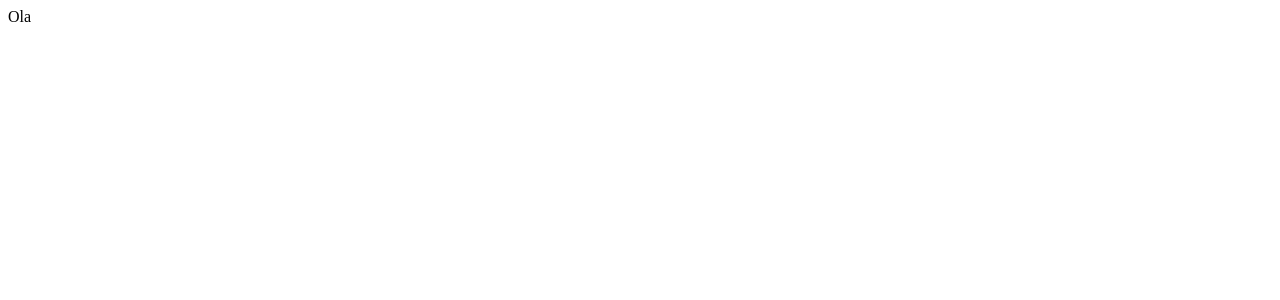
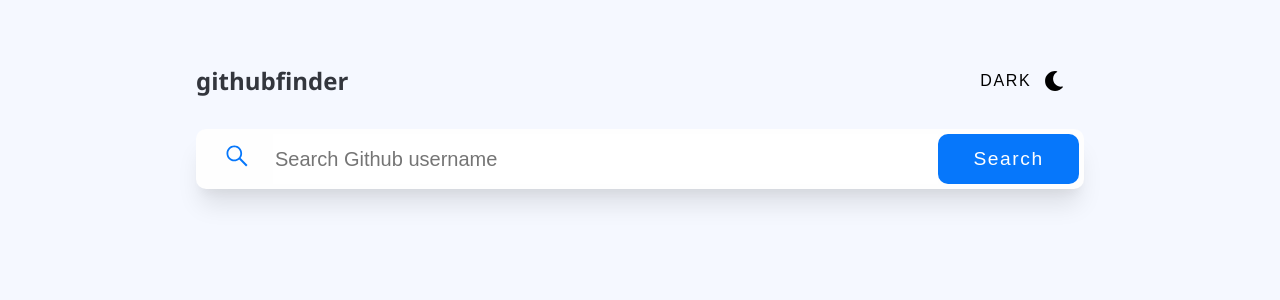
Before and after one commit to jacksonbrunoss/github-user-search, a React (Vite) app: page / in a window 1280 px wide. Shown: the top 300 px of the page. Built offline with nearby package versions, Linux system fonts and the light colour scheme.

Commit message:
Adicionando componente de pesquisa

```diff
--- a/index.html
+++ b/index.html
@@ -1,5 +1,5 @@
 <!DOCTYPE html>
-<html lang="en">
+<html lang="pt-br">
 
 <head>
   <meta charset="UTF-8" />
--- a/package.json
+++ b/package.json
@@ -10,7 +10,9 @@
   },
   "dependencies": {
     "react": "^18.2.0",
-    "react-dom": "^18.2.0"
+    "react-dom": "^18.2.0",
+    "react-icons": "^4.4.0",
+    "styled-components": "^5.3.5"
   },
   "devDependencies": {
     "@types/react": "^18.0.17",
--- a/src/App.jsx
+++ b/src/App.jsx
@@ -1,7 +1,15 @@
 import { useState } from "react";
 
+import Navbar from "./components/Navbar";
+import Search from "./components/Search";
+
 function App() {
-  return <div className="App">Ola</div>;
+  return (
+    <>
+      <Navbar />
+      <Search />
+    </>
+  );
 }
 
 export default App;
--- /dev/null
+++ b/src/components/Navbar/index.jsx
@@ -0,0 +1,20 @@
+import React from "react";
+import * as S from "./styled";
+import { FaMoon } from "react-icons/fa";
+
+const Navbar = () => {
+  return (
+    <S.NavbarBox>
+      <S.Container>
+        <S.NavbarWrapper>
+          <S.Brand>githubfinder</S.Brand>
+          <S.ButtonTheme>
+            <span>Dark</span> <FaMoon />
+          </S.ButtonTheme>
+        </S.NavbarWrapper>
+      </S.Container>
+    </S.NavbarBox>
+  );
+};
+
+export default Navbar;
--- /dev/null
+++ b/src/components/Navbar/styled.jsx
@@ -0,0 +1,35 @@
+import styled from "styled-components";
+
+export const NavbarBox = styled.nav`
+  width: 100%;
+  padding-top: 4rem;
+`;
+export const Container = styled.div`
+  max-width: 57.5rem;
+  padding: 0rem 1rem;
+  margin: 0 auto;
+`;
+export const NavbarWrapper = styled.div`
+  width: 100%;
+  display: flex;
+  justify-content: space-between;
+  align-items: center;
+`;
+export const Brand = styled.span`
+  font-size: 1.5rem;
+  font-weight: 700;
+`;
+export const ButtonTheme = styled.button`
+  padding: 0rem 1.25rem;
+  display: flex;
+  align-items: center;
+  font-size: 1.25rem;
+  text-transform: uppercase;
+  letter-spacing: 0.1rem;
+  cursor: pointer;
+  border: none;
+  background: transparent;
+  > span {
+    margin-right: 0.8rem;
+  }
+`;
--- /dev/null
+++ b/src/components/Search/index.jsx
@@ -0,0 +1,24 @@
+import React from "react";
+import { FaSistrix } from "react-icons/fa";
+
+import * as S from "./styled";
+
+const Search = () => {
+  return (
+    <S.SearchBox>
+      <S.Container>
+        <S.SearchWrapper>
+          <S.InputSearchBox>
+            <S.BtnIcon>
+              <FaSistrix />
+            </S.BtnIcon>
+            <input type="text" placeholder="Search Github username" />
+            <S.ButtonSearch>Search</S.ButtonSearch>
+          </S.InputSearchBox>
+        </S.SearchWrapper>
+      </S.Container>
+    </S.SearchBox>
+  );
+};
+
+export default Search;
--- /dev/null
+++ b/src/components/Search/styled.jsx
@@ -0,0 +1,52 @@
+import styled from "styled-components";
+
+export const SearchBox = styled.header`
+  width: 100%;
+`;
+export const Container = styled.div`
+  max-width: 57.5rem;
+  padding: 0rem 1rem;
+  margin: 0 auto;
+`;
+export const ButtonSearch = styled.button`
+  padding: 0rem 2.2rem;
+  background: var(--blue-color);
+  border-radius: 10px;
+  border: none;
+  font-size: 1.2rem;
+  letter-spacing: 0.1rem;
+  color: var(--light-color-b);
+  cursor: pointer;
+`;
+export const SearchWrapper = styled.div`
+  width: 100%;
+  height: 60px;
+  margin-top: 2rem;
+  padding: 5px;
+  background: var(--light-color-b);
+  border-radius: 10px;
+  box-shadow: rgba(0, 0, 0, 0.1) 0px 20px 25px -5px,
+    rgba(0, 0, 0, 0.04) 0px 10px 10px -5px;
+  display: flex;
+  justify-content: space-between;
+`;
+export const InputSearchBox = styled.div`
+  width: 100%;
+  display: flex;
+
+  > input {
+    flex: 1;
+    border: none;
+    font-size: 1.25rem;
+    :focus {
+      outline: none;
+    }
+  }
+`;
+export const BtnIcon = styled.button`
+  padding: 0px 24px;
+  font-size: 1.5rem;
+  color: var(--blue-color);
+  border: none;
+  background: transparent;
+`;
--- a/src/main.jsx
+++ b/src/main.jsx
@@ -1,9 +1,11 @@
 import React from "react";
 import ReactDOM from "react-dom/client";
 import App from "./App";
+import GlobalStyles from "./styleds/global";
 
 ReactDOM.createRoot(document.getElementById("root")).render(
   <React.StrictMode>
+    <GlobalStyles />
     <App />
   </React.StrictMode>,
 );
--- /dev/null
+++ b/src/styleds/global.jsx
@@ -0,0 +1,38 @@
+import { createGlobalStyle } from "styled-components";
+
+const GlobalStyle = createGlobalStyle`
+  :root {
+    --font: 'Segoe UI', Tahoma, Geneva, Verdana, sans-serif;
+    --dark-color-a: #141C2F;
+    --dark-color-b: #1F2A48;
+    --dark-color-c: #33363D;
+    --light-color-a: #F5F8FF;
+    --light-color-b: #FEFEFE;
+    --blue-color: #0677FB;
+
+  }
+  * {
+    box-sizing: border-box;
+  }
+  body {
+    font-family: var(--font), sans-serif;
+    font-size: 1.0rem;
+    margin: 0px;
+    padding: 0px;
+    font-weight: 300;
+    background: var(--light-color-a);
+    color: var(--dark-color-c);
+  }
+  h1, h2, h3, h4, p, ul, li, ol, span, a {
+    list-style: none;
+    font-size: 1rem;
+    text-decoration: none;
+    padding: 0px;
+    margin: 0px;
+  }
+  img {
+    max-width: 100%;
+  }
+`;
+
+export default GlobalStyle;
```
Also changed, not shown: src/providers/users.jsx (added, +7 -0 lines), src/styleds/theme.js (added), 1 other file (tests, documents, lock files or other folders).
